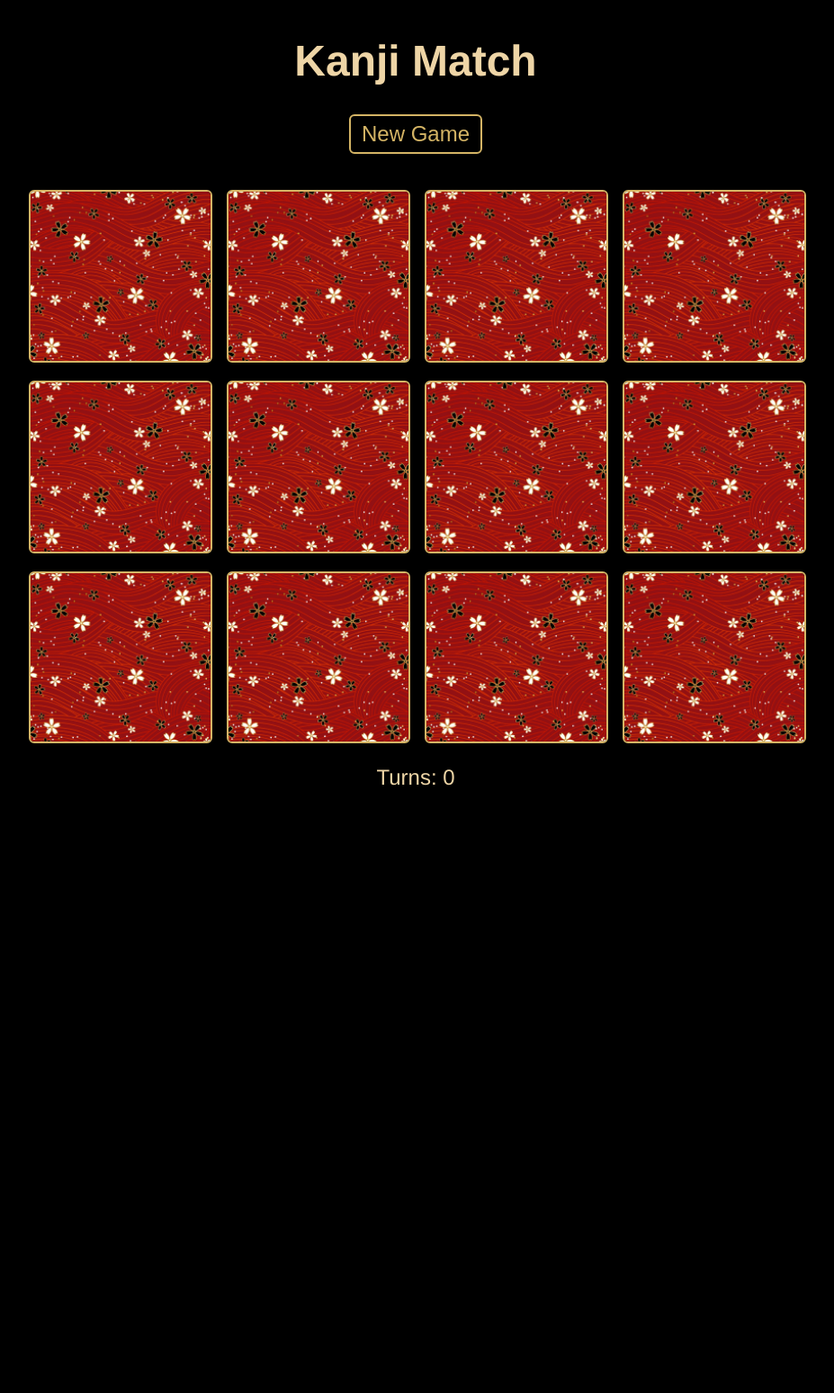
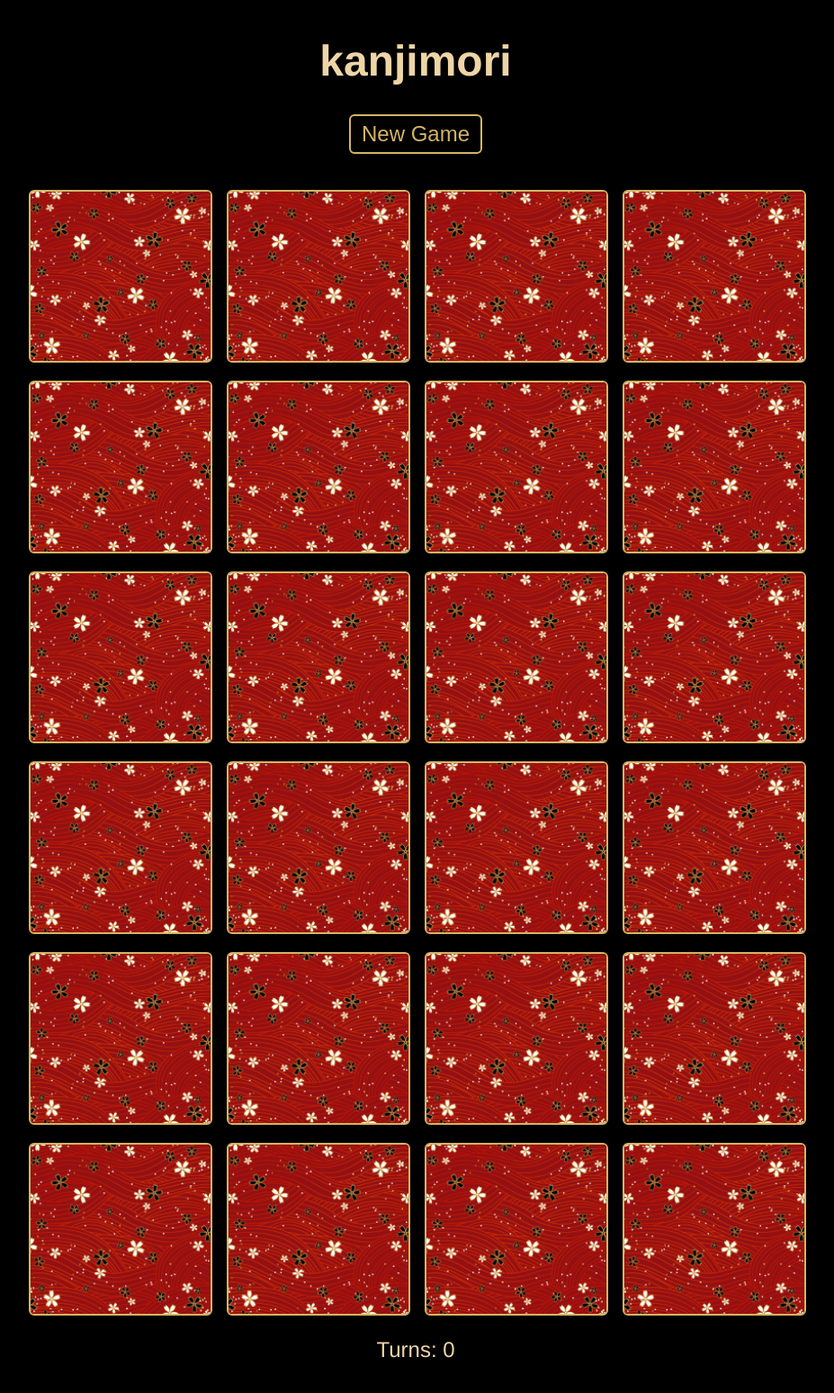
Before and after one commit to stelda/kanjimori, a React (Create React App) app: page / in a window 1280 px wide. Shown: the top 1548 px of the page at 90% size, without its empty margins (178-1105 px from the left). Before the commit the page ends 918 px from the top, so only its background shows below. Built offline with nearby package versions, Linux system fonts and the light colour scheme.

Commit message:
Changes number of cards from 12 to 24

```diff
--- a/src/App.js
+++ b/src/App.js
@@ -1,54 +1,58 @@
-import {useEffect, useState} from "react";
-import './App.css';
-import SingleCard from "./components/SingleCard";
+import {useEffect, useState, useRef} from "react"; // importe les hooks "useEffect", "useState" et "useRef" depuis la bibliothèque "react"
+import './App.css'; // importe le fichier CSS pour le style de l'application
+import SingleCard from "./components/SingleCard"; //// importe le composant "SingleCard" depuis le fichier "./components/SingleCard.js"
 
-const kanjiCards = [
-   // {   "src": "/img/arbre.png", matched: false },
-   // {   "src": "/img/argent.png", matched: false },
-   // {   "src": "/img/bas.png", matched: false },
-    {   "src": "/img/eau.png", matched: false },
-    {   "src": "/img/est.png", matched: false },
-    {   "src": "/img/feu.png", matched: false },
-   // {   "src": "/img/haut.png", matched: false }
-   // {   "src": "/img/jour.png", matched: false },
-   // {   "src": "/img/lune.png", matched: false },
-    {   "src": "/img/nord.png", matched: false },
-    {   "src": "/img/ouest.png", matched: false },
-    {   "src": "/img/sud.png", matched: false },
-   // {   "src": "/img/terre.png", matched: false }
-]
 
 function App() {
+
+//  =================================== data ===================================
+
+    const Cards = [
+        {   "src": "/img/arbre.png", matched: false },
+        {   "src": "/img/bas.png", matched: false },
+        {   "src": "/img/haut.png", matched: false },
+        {   "src": "/img/jour.png", matched: false },
+        {   "src": "/img/lune.png", matched: false },
+        {   "src": "/img/terre.png", matched: false },
+        {   "src": "/img/feu.png", matched: false },
+        {   "src": "/img/eau.png", matched: false },
+        {   "src": "/img/nord.png", matched: false },
+        {   "src": "/img/est.png", matched: false },
+        {   "src": "/img/sud.png", matched: false },
+        {   "src": "/img/ouest.png", matched: false },
+    ]
 
     const [cards, setCards] = useState([])
     const [turns, setTurns] = useState(0)
     const [choiceOne, setChoiceOne] = useState(null)
     const [choiceTwo, setChoiceTwo] = useState(null)
     const [disabled, setDisabled] = useState(false)
+    const audioRef = useRef(null);
 
-    /* La fonction shuffleCards est définie.
-    Cette fonction ne prend pas d'argument et retourne un tableau de cartes mélangées.*/
+// =================================== behaviors ===================================
+
+    /* définit la fonction shuffledCards qui retourne un tableau de cartes mélangées */
     const shuffleCards = () => {
-        const shuffledCards = [...kanjiCards, ...kanjiCards]
+        const shuffledCards = [...Cards, ...Cards]
             .sort(() => Math.random() - 0.5)
             .map((card) => ({...card, id: Math.random() }))
 
-        setChoiceOne(null)
-        setChoiceTwo(null)
-        setCards(shuffledCards)
-        setTurns(0)
+    setChoiceOne(null)
+    setChoiceTwo(null)
+    setCards(shuffledCards)
+    setTurns(0)
     }
 
-    /* La fonction handleChoice prend une carte en paramètre
-    et utilise une expression conditionnelle ternaire pour déterminer si choiceOne a une valeur.*/
-
+    /* définit la fonction handleChoice */
     const handleChoice = (card) => {
-        choiceOne ? setChoiceTwo(card) : setChoiceOne(card)
+        choiceOne ? setChoiceTwo(card) : setChoiceOne(card) // si une carte a été choisie avant (stockée dans choiceOne)
+        // alors la fonction stocke la carte choisie en deuxième position dans l'état choiceTwo
+        // sinon, si aucune carte n'a été choisie avant, la fonction stocke la carte choisie en première position dans l'état choiceOne
     }
 
-    // compare deux cartes selectionnées
+    // Compares two selected cards
     useEffect(()=>{
-        if (choiceOne && choiceTwo) {
+        if (choiceOne && choiceTwo) {                           // if choice
             setDisabled(true)
             if (choiceOne.src === choiceTwo.src) {
                 setCards(prevCards => {
@@ -67,10 +71,9 @@
                 setTimeout(() => resetTurn(), 1000)
             }
         }
-
     }, [choiceOne, choiceTwo])
 
-    // initialise les choix et incrémente le nombre de tours
+    // Reset choices and increments turns
     const resetTurn = () => {
         setChoiceOne(null)
         setChoiceTwo(null)
@@ -78,17 +81,17 @@
         setDisabled(false)
     }
 
-    // commence automatiquement un jeu
+    // Starts a game automatically
     useEffect(() => {
         shuffleCards()
     }, [])
 
 
-    // render
+// =================================== render ===================================
   return (
     <div className="App">
       <div className="App">
-        <h1>Kanji Match</h1>
+        <h1>kanjimori</h1>
         <button onClick={shuffleCards}>New Game</button>
         <div className="card-grid">
             {cards.map(card => (
@@ -98,10 +101,13 @@
                     handleChoice={handleChoice}
                     flipped={card === choiceOne || card === choiceTwo || card.matched}
                     disabled={disabled}
+                    audioRef={audioRef}
                 />
             ))}
         </div>
-        <p>Turns: {turns}</p>
+        <div>
+            <p>Turns: {turns}</p>
+        </div>
       </div>
     </div>
   );
```
